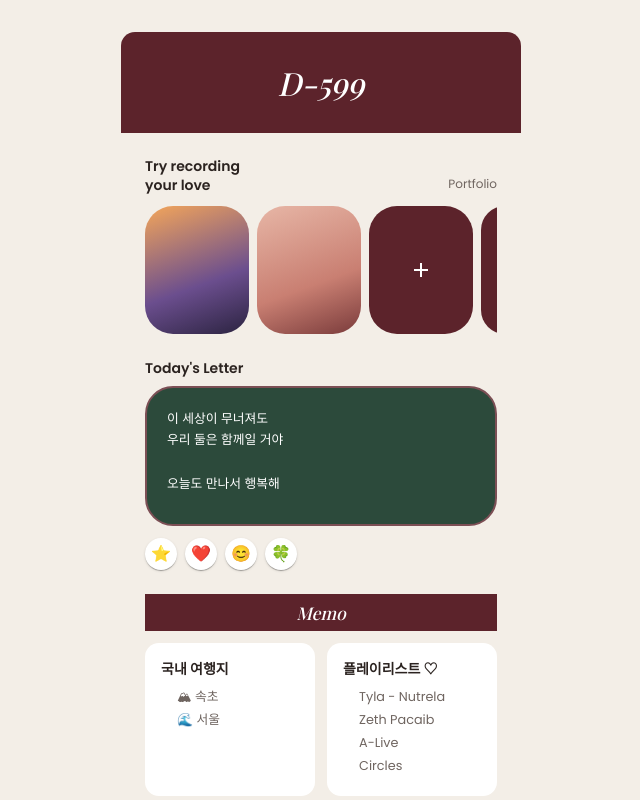
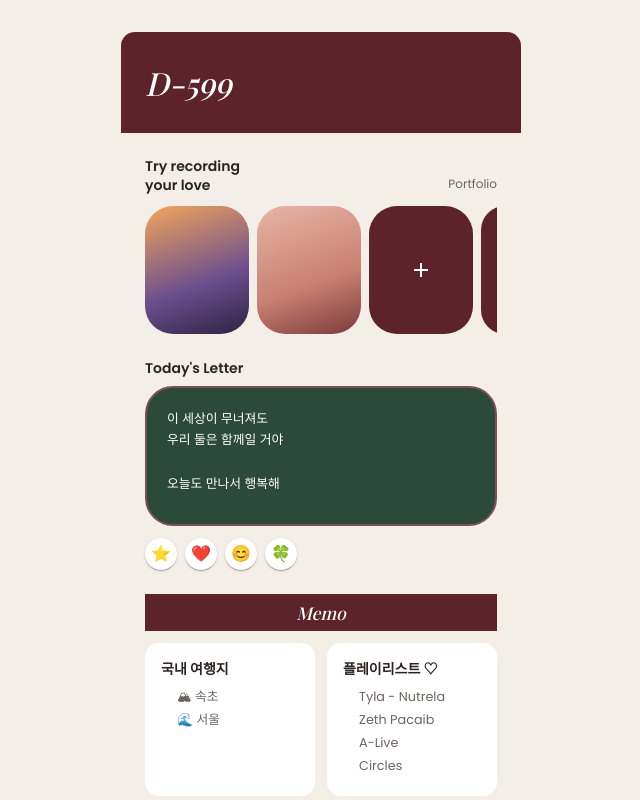
Before and after one commit to panjuru93-sudo/couple-diary, a React (Vite) app: page / in a window 1280 px wide. Shown: the top 800 px of the page, without its empty margins (319-959 px from the left). Built offline with nearby package versions, Linux system fonts and the light colour scheme; a web font is replaced by a local one.

Commit message:
fix: 알러지 오타 수정 및 D-day 배너 좌측 정렬

```diff
--- a/src/components/common/brand-banner.jsx
+++ b/src/components/common/brand-banner.jsx
@@ -5,7 +5,7 @@ import Typography from '@mui/material/Typography';
  * BrandBanner 컴포넌트
  *
  * Props:
- * @param {string} title - 배너 중앙에 표시할 타이틀 텍스트 [Required]
+ * @param {string} title - 배너 좌상단에 표시할 타이틀 텍스트 [Required]
  *
  * Example usage:
  * <BrandBanner title="D-599" />
@@ -18,7 +18,7 @@ function BrandBanner({ title }) {
         color: 'primary.contrastText',
         py: { xs: 3, md: 4 },
         px: { xs: 2, md: 3 },
-        textAlign: 'center',
+        textAlign: 'left',
       }}
     >
       <Typography
--- a/src/components/diary/memo-board.jsx
+++ b/src/components/diary/memo-board.jsx
@@ -6,7 +6,7 @@ import MemoCard from '../ui/memo-card';
 const memoItems = [
   { title: '국내 여행지', items: ['🏔 속초', '🌊 서울'] },
   { title: '플레이리스트 ♡', items: ['Tyla - Nutrela', 'Zeth Pacaib', 'A-Live', 'Circles'] },
-  { title: '일러지', items: ['김덕후', '고양이'] },
+  { title: '알러지', items: ['김덕후', '고양이'] },
 ];
 
 /**
```
